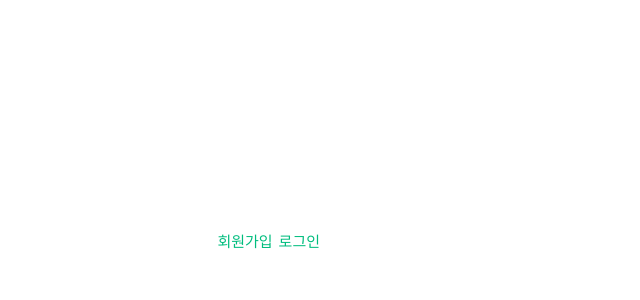
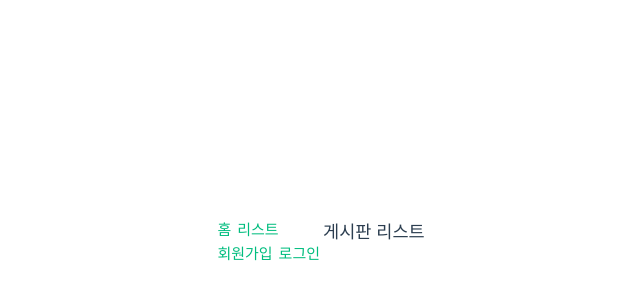
Before and after one commit to qwazsx1346-cyber/board_auth_vue, a Vue app: page /board/list in a window 1280 px wide. Before the commit this address had no page. Shown: the part 158-458 px from the top of the page, without its empty margins (317-957 px from the left). Built offline with nearby package versions, Linux system fonts and the light colour scheme.

Commit message:
홈 리스트

```diff
--- a/src/App.vue
+++ b/src/App.vue
@@ -1,15 +1,30 @@
 <script setup>
+import userService from './services/userService';
 import { useAuthenticationStore } from './stores/authentication';
 
 const authentication = useAuthenticationStore();
 
+const doSignout = async () => {
+    const result = await userService.signOut();
+    console.log('result: ', result);
+    console.log('typeof result.resultData: ', typeof result.resultData);
+    if(result.resultData === 1) {
+        authentication.signOut();
+    } else {
+        alert('로그아웃 실패!');
+    }
+}
 </script>
 
 <template>
 <header>
+    <router-link to="/" >홈</router-link>
+    <router-link to="/board/list" >리스트</router-link>
     <div v-if="authentication.state.isSigned">
         {{ authentication.state.signedUser.nm }}님 환영합니다.
         <router-link to="/board/write">글쓰기</router-link>
+        <a href="" @click.prevent="doSignout">로그아웃</a>
+        <!--a태그는 기본적으로 href태그와 같이가야함 이게 있으면 클릭시 마우스커서가 손모양으로 바뀜-->
     </div>
     <div v-else>
         <router-link to="/signup" >회원가입</router-link>
--- a/src/router/index.js
+++ b/src/router/index.js
@@ -2,6 +2,8 @@ import { createRouter, createWebHistory } from 'vue-router'
 import HomeView from '../views/HomeView.vue'
 import SignIn from '../views/SignIn.vue'
 import BoardWriteMod from '@/views/BoardWriteMod.vue'
+import { useAuthenticationStore } from '@/stores/authentication'
+import BoardList from '@/views/BoardList.vue'
 
 const router = createRouter({
   history: createWebHistory(import.meta.env.BASE_URL),
@@ -22,7 +24,34 @@ const router = createRouter({
       path: '/board/write',
       component: BoardWriteMod,
     },
+    {
+      path: '/board/list',
+      component: BoardList,
+    },
   ],
-})
+});
+
+
+//로그인, 비로그인 상태일 때 접근할 수 없는 라우팅 처리
+// navigation guard 을 이용하여 처리한다.
+
+//비로그인 시 이용할 수 있는 Path들
+const publicPathList = [ '/board/list', '/board/detail/' ]
+const unSignedPathList = [ '/signin', '/signup'];
+
+//라우팅 될 때마다 아래 콜백함수가 계속 실행된다.
+router.beforeEach( (to, from) => { //to는 원래있던주소, from은 이동하려했던 주소
+  const authentication = useAuthenticationStore();
+
+  //이동하는 경로가 unSignedPathList에 포함되어 있다면 true, 없으면 false
+  if( publicPathList.includes(to.path)) {
+    return;
+  } else if ( unSignedPathList.includes(to.path) && authentication.state.isSigned ) {
+    return { path: '/'};
+  } else if( !authentication.state.isSigned && !unSignedPathList.includes(to.path) ) {
+    return { path: '/signin' }
+  }
+
+} );
 
 export default router
--- a/src/services/userService.js
+++ b/src/services/userService.js
@@ -12,6 +12,11 @@ class UserService {
         const res = await axios.post(`${this.#url}/signin`, params);
         return res.data;
     }
+
+    async signOut() {
+        const res = await axios.post(`${this.#url}/signout`);
+        return res.data;
+    }
 }
 
 export default new UserService();
--- a/src/stores/authentication.js
+++ b/src/stores/authentication.js
@@ -10,14 +10,21 @@ export const useAuthenticationStore = defineStore('authentication', () => {
         isSigned: false
     });
 
+
     const signIn = signedUser => {
         state.isSigned = true;
         state.signedUser = signedUser;
     }
 
-    // return { state, signIn }; 동일 코드
-    return {
-        'state': state,
-        'signIn': signIn
+    const signOut = () => {
+        state.isSigned = false;
+        state.signedUser = null;
     }
+
+    return { state, signIn, signOut };
+    // return {
+    //     'state': state,
+    //     'signIn': signIn,
+    //     'signOut': signOut
+    // } 위와 동일코드
 }, { persist: true });
--- /dev/null
+++ b/src/views/BoardList.vue
@@ -0,0 +1,11 @@
+<script setup>
+
+</script>
+
+<template>
+<h3>게시판 리스트</h3>
+</template>
+
+<style scoped>
+
+</style>
```
